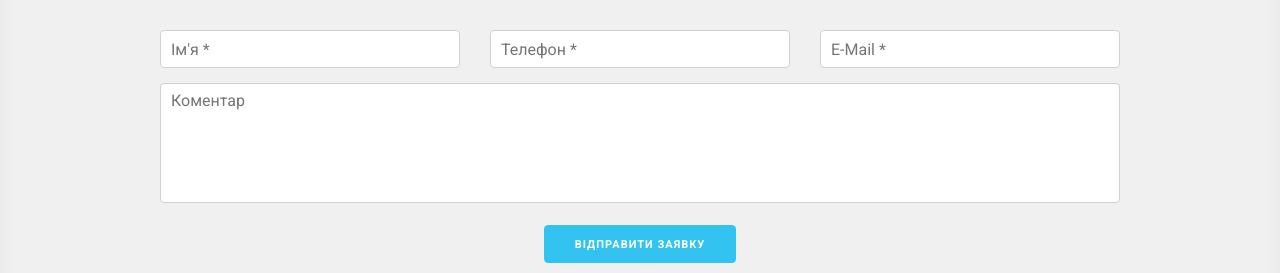
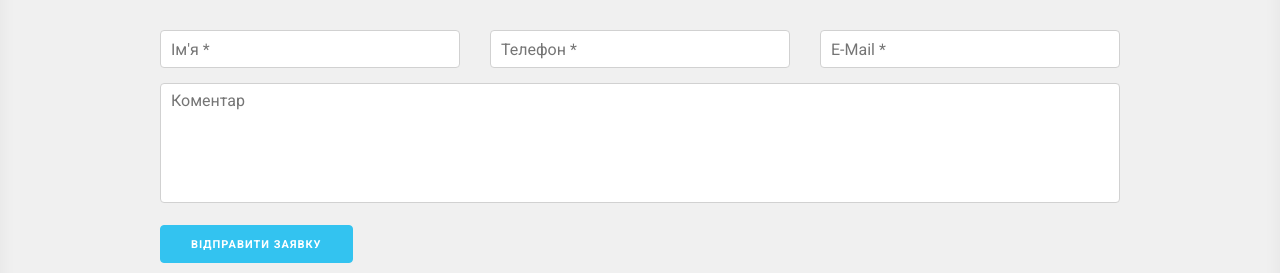
Before and after one commit to 0smir/fullstack_academy, a plain HTML site: page poland_ua/index.html in a window 1280 px wide. Shown: the part 527-800 px from the top of the page. Drawn offline with nearby package versions, Linux system fonts and the light colour scheme.

Commit message:
Task#: change display at buttons to block

```diff
--- a/poland-new/css/skeletonform.css
+++ b/poland-new/css/skeletonform.css
@@ -32,7 +32,7 @@ button,
 input[type="submit"],
 input[type="reset"],
 input[type="button"] {
-  display: inline-block;
+  display: block;
   height: 38px;
   padding: 0 30px;
   color: #555;
--- a/poland_ua/css/skeletonform.css
+++ b/poland_ua/css/skeletonform.css
@@ -32,7 +32,7 @@ button,
 input[type="submit"],
 input[type="reset"],
 input[type="button"] {
-  display: inline-block;
+  display: block;
   height: 38px;
   padding: 0 30px;
   color: #555;
```
